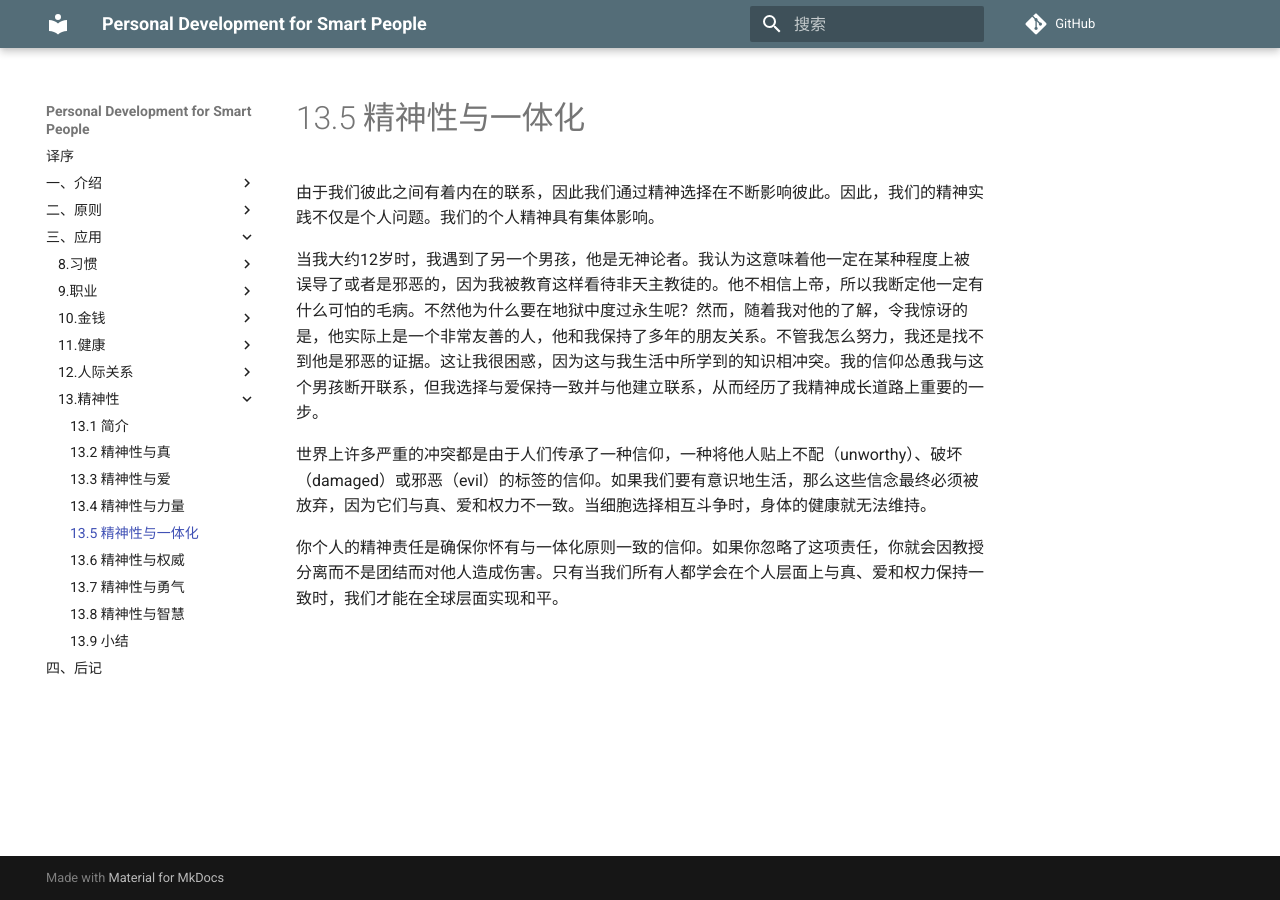
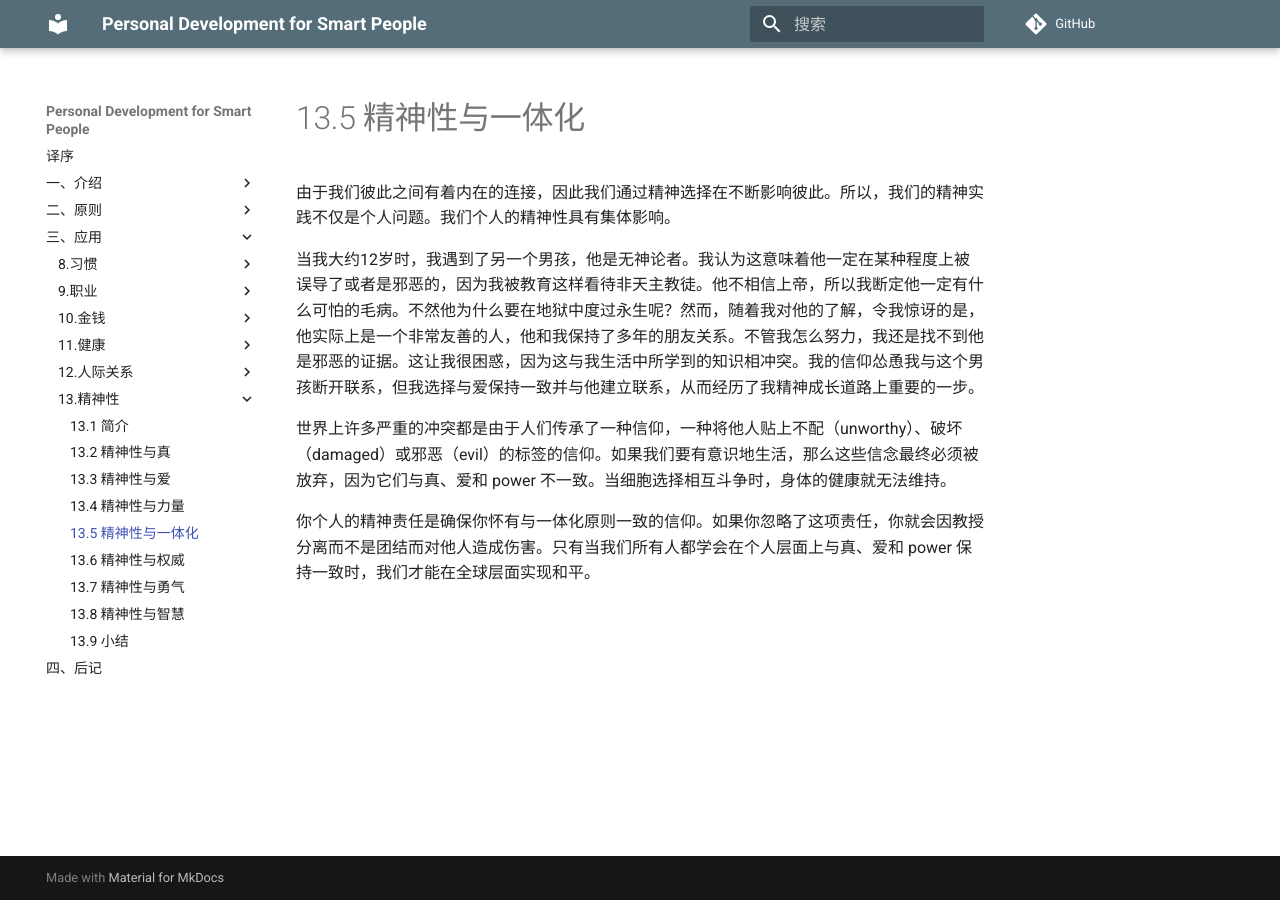
Before and after one commit to wtsnwei/pdsp, an MkDocs documentation site: the page built from docs/3.Application/13.spirituality/04.spirituality-and-oneness.md, in a window 1280 px wide. Built offline with MkDocs 1.6.1 and Material for MkDocs 9.7.7, drawn with Linux system fonts in a browser that asks for light colours; comment, search, counter and statistics services are not loaded.

Commit message:
修正语句

```diff
--- a/docs/3.Application/13.spirituality/04.spirituality-and-oneness.md
+++ b/docs/3.Application/13.spirituality/04.spirituality-and-oneness.md
@@ -3,10 +3,10 @@ title:      Spirituality and Oneness
 date:       2021-03-18
 ---
 
-由于我们彼此之间有着内在的联系，因此我们通过精神选择在不断影响彼此。因此，我们的精神实践不仅是个人问题。我们的个人精神具有集体影响。
+由于我们彼此之间有着内在的连接，因此我们通过精神选择在不断影响彼此。所以，我们的精神实践不仅是个人问题。我们个人的精神性具有集体影响。
 
-当我大约12岁时，我遇到了另一个男孩，他是无神论者。我认为这意味着他一定在某种程度上被误导了或者是邪恶的，因为我被教育这样看待非天主教徒的。他不相信上帝，所以我断定他一定有什么可怕的毛病。不然他为什么要在地狱中度过永生呢？然而，随着我对他的了解，令我惊讶的是，他实际上是一个非常友善的人，他和我保持了多年的朋友关系。不管我怎么努力，我还是找不到他是邪恶的证据。这让我很困惑，因为这与我生活中所学到的知识相冲突。我的信仰怂恿我与这个男孩断开联系，但我选择与爱保持一致并与他建立联系，从而经历了我精神成长道路上重要的一步。
+当我大约12岁时，我遇到了另一个男孩，他是无神论者。我认为这意味着他一定在某种程度上被误导了或者是邪恶的，因为我被教育这样看待非天主教徒。他不相信上帝，所以我断定他一定有什么可怕的毛病。不然他为什么要在地狱中度过永生呢？然而，随着我对他的了解，令我惊讶的是，他实际上是一个非常友善的人，他和我保持了多年的朋友关系。不管我怎么努力，我还是找不到他是邪恶的证据。这让我很困惑，因为这与我生活中所学到的知识相冲突。我的信仰怂恿我与这个男孩断开联系，但我选择与爱保持一致并与他建立联系，从而经历了我精神成长道路上重要的一步。
 
-世界上许多严重的冲突都是由于人们传承了一种信仰，一种将他人贴上不配（unworthy）、破坏（damaged）或邪恶（evil）的标签的信仰。如果我们要有意识地生活，那么这些信念最终必须被放弃，因为它们与真、爱和权力不一致。当细胞选择相互斗争时，身体的健康就无法维持。
+世界上许多严重的冲突都是由于人们传承了一种信仰，一种将他人贴上不配（unworthy）、破坏（damaged）或邪恶（evil）的标签的信仰。如果我们要有意识地生活，那么这些信念最终必须被放弃，因为它们与真、爱和 power 不一致。当细胞选择相互斗争时，身体的健康就无法维持。
 
-你个人的精神责任是确保你怀有与一体化原则一致的信仰。如果你忽略了这项责任，你就会因教授分离而不是团结而对他人造成伤害。只有当我们所有人都学会在个人层面上与真、爱和权力保持一致时，我们才能在全球层面实现和平。
+你个人的精神责任是确保你怀有与一体化原则一致的信仰。如果你忽略了这项责任，你就会因教授分离而不是团结而对他人造成伤害。只有当我们所有人都学会在个人层面上与真、爱和 power 保持一致时，我们才能在全球层面实现和平。
```
Also changed, not shown: docs/3.Application/13.spirituality/05.spirituality-and-authority.md (+2 -2 lines).
